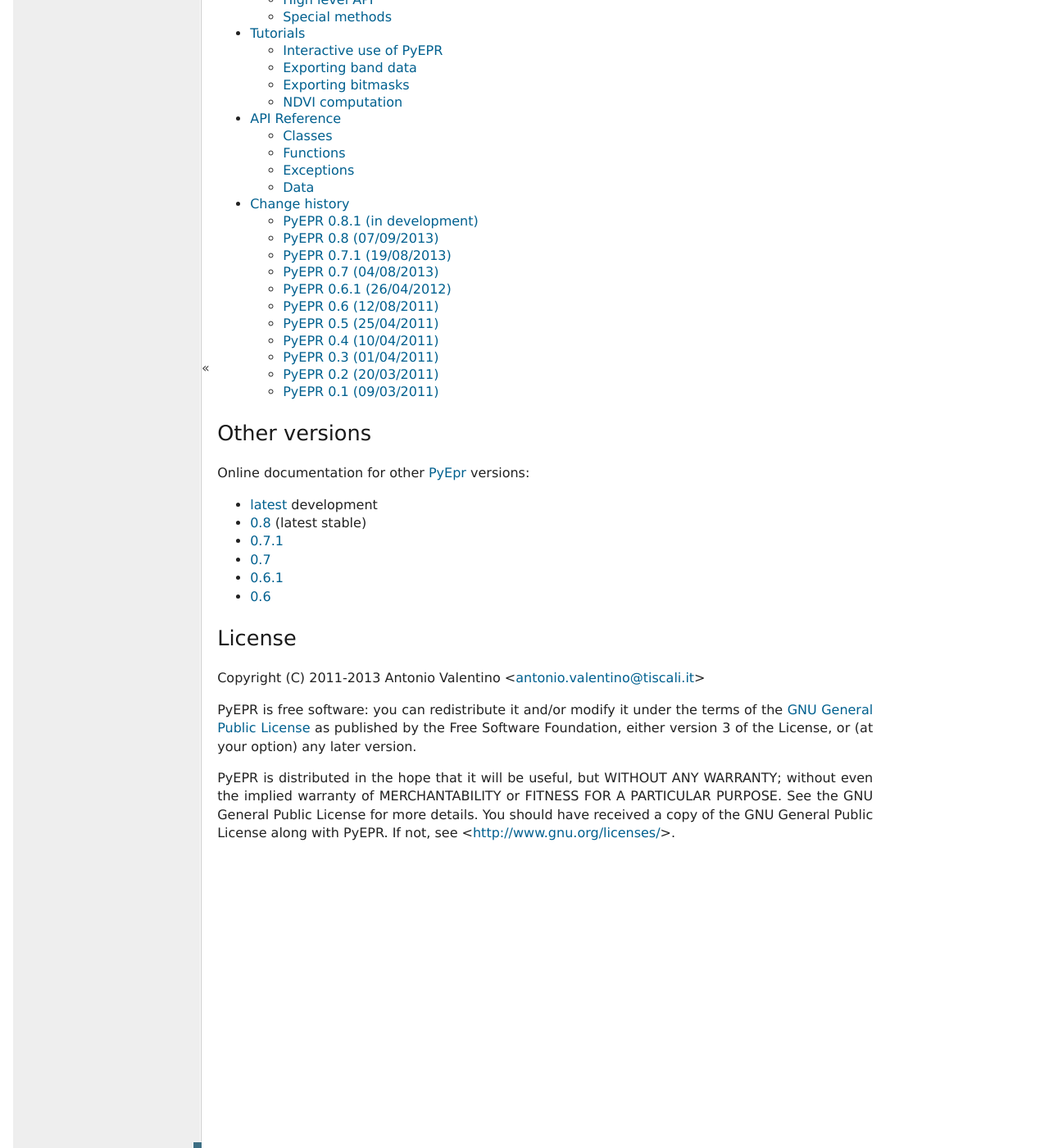
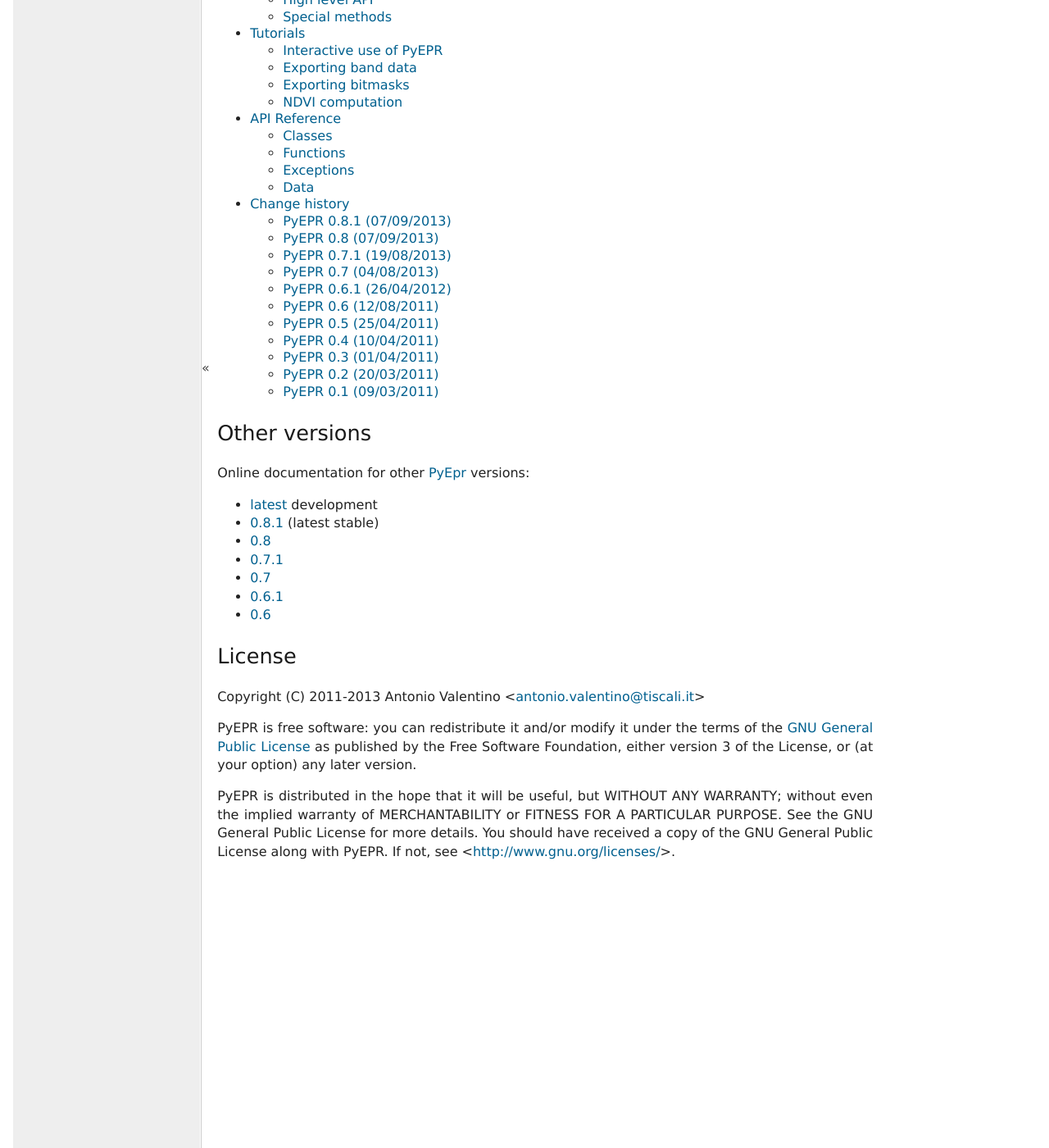
Before and after one commit to avalentino/pyepr, a Sphinx documentation site: the page built from doc/index.txt, in a window 1280 px wide and 1400 px high, scrolled down 819 px. Shown: the whole window at 82% size. Built offline with Sphinx 7.4.7, drawn with Linux system fonts in a browser that asks for light colours; formulas are drawn with MathJax 3; comment, search, counter and statistics services are not loaded; some of the changed text lies outside the part shown.

Commit message:
Update the version number for release

```diff
--- a/README.txt
+++ b/README.txt
@@ -6,7 +6,7 @@
 :Author:    Antonio Valentino
 :Contact:   antonio.valentino@tiscali.it
 :Copyright: 2011-2013, Antonio Valentino <antonio.valentino@tiscali.it>
-:Version:   0.8.1dev
+:Version:   0.8.1
 
 
 Introduction
--- a/doc/NEWS.txt
+++ b/doc/NEWS.txt
@@ -2,8 +2,8 @@
 ==============
 
 
-PyEPR 0.8.1 (in development)
-----------------------
+PyEPR 0.8.1 (07/09/2013)
+------------------------
 
 * fixed an important bug in the error checking code introduced in previous
   release (closes :issue:`8`)
--- a/doc/conf.py
+++ b/doc/conf.py
@@ -66,7 +66,7 @@
 # The short X.Y version.
 version = '0.8.1'
 # The full version, including alpha/beta/rc tags.
-release = version + 'dev'
+release = version  # + 'dev'
 
 # The language for content autogenerated by Sphinx. Refer to documentation
 # for a list of supported languages.
--- a/doc/index.txt
+++ b/doc/index.txt
@@ -58,7 +58,8 @@
     Online documentation for other PyEpr_ versions:
 
     * `latest <https://pyepr.readthedocs.org/en/latest/>`_ development
-    * `0.8 <https://pyepr.readthedocs.org/en/v0.8/>`_ (latest stable)
+    * `0.8.1 <https://pyepr.readthedocs.org/en/v0.8.1/>`_ (latest stable)
+    * `0.8 <https://pyepr.readthedocs.org/en/v0.8/>`_
     * `0.7.1 <https://pyepr.readthedocs.org/en/v0.7.1/>`_
     * `0.7 <https://pyepr.readthedocs.org/en/v0.7/>`_
     * `0.6.1 <https://pyepr.readthedocs.org/en/v0.6.1/>`_
--- a/doc/interactive_use.txt
+++ b/doc/interactive_use.txt
@@ -75,7 +75,7 @@
         .. _ESA: http://earth.esa.int
 
     In [3]: epr.__version__, epr.EPR_C_API_VERSION
-    Out[3]: ('0.8.0', '2.3dev')
+    Out[3]: ('0.8.1', '2.3dev')
 
 Docstrings are available for almost all classes, methods and functions in
 the :mod:`epr` and they can be displayed using the :func:`help` python_
```
Also changed, not shown: 1 other file.
